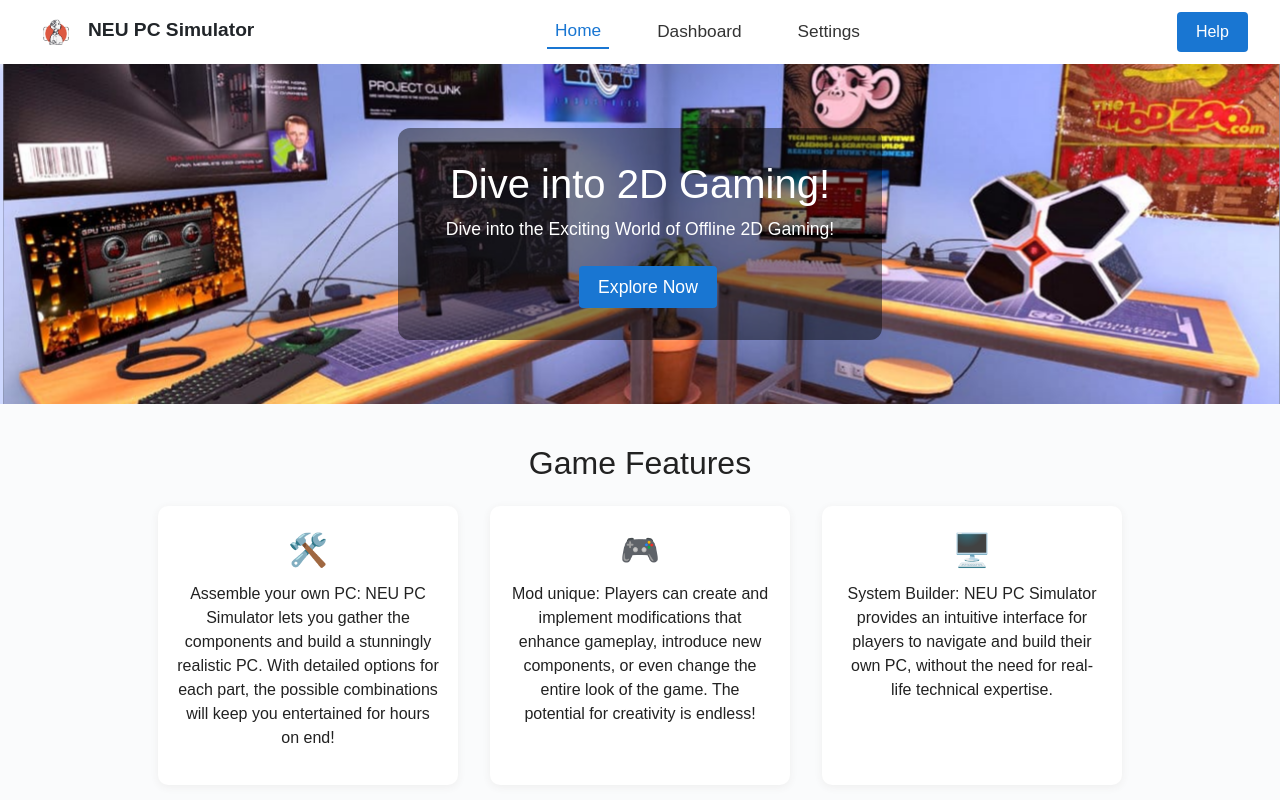
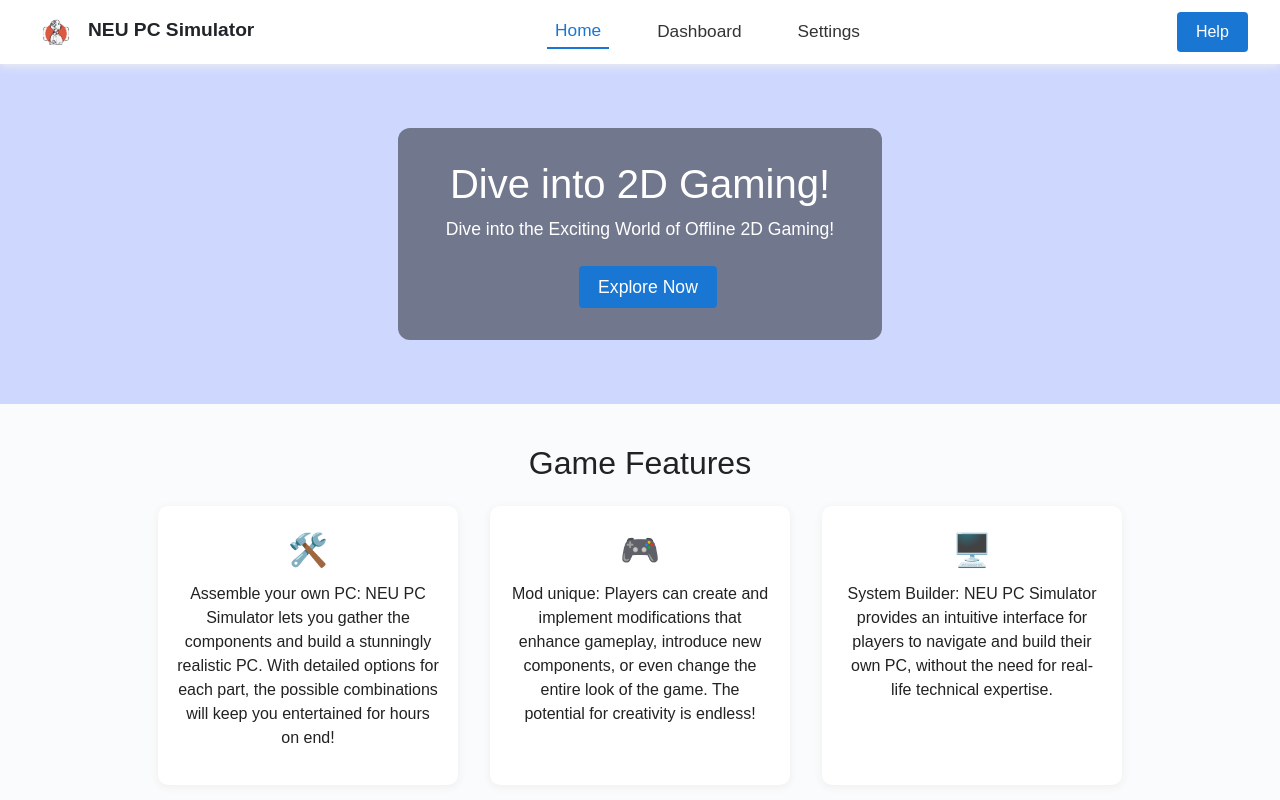
Before and after one commit to JohnLeeAeolus/NEU-PC-Simulator, a React (Vite) app: page / in a window 1280 px wide. Shown: the top 800 px of the page. Built offline with nearby package versions, Linux system fonts and the light colour scheme.

Commit message:
Fix background image path in HeroSection component for correct asset loading.

```diff
--- a/src/Components/shared/HeroSection.jsx
+++ b/src/Components/shared/HeroSection.jsx
@@ -4,7 +4,7 @@ import { useNavigate } from "react-router-dom";
 export default function HeroSection() {
     const navigate = useNavigate();
     return (
-        <section className="hero" style={{ backgroundImage: 'url(/src/assets/selection.png)' }}>
+        <section className="hero" style={{ Image: './assets/selection.png' }}>
             <div className="hero-overlay">
                 <h1>Dive into 2D Gaming!</h1>
                 <p className="hero-subtitle">
```
